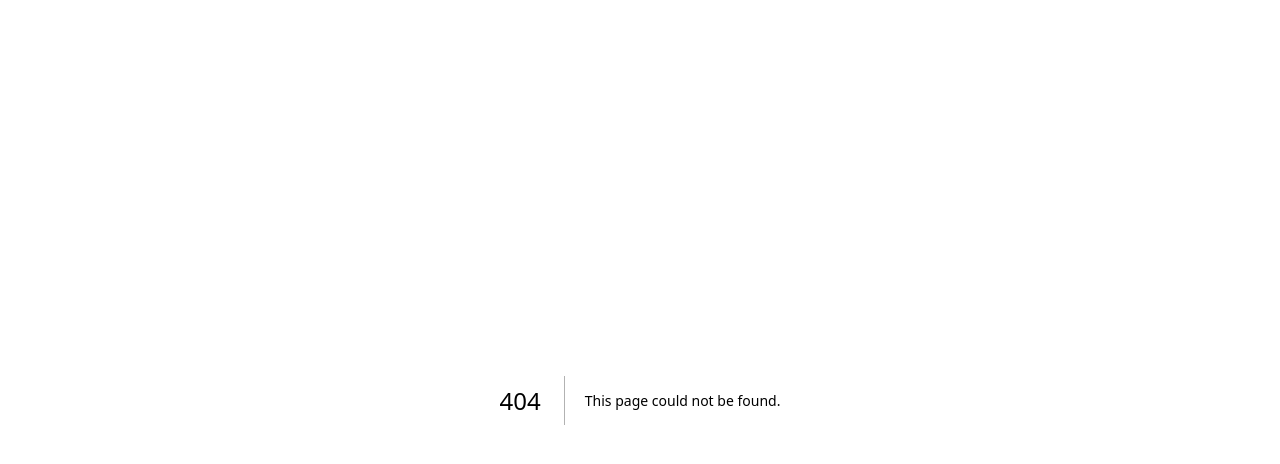
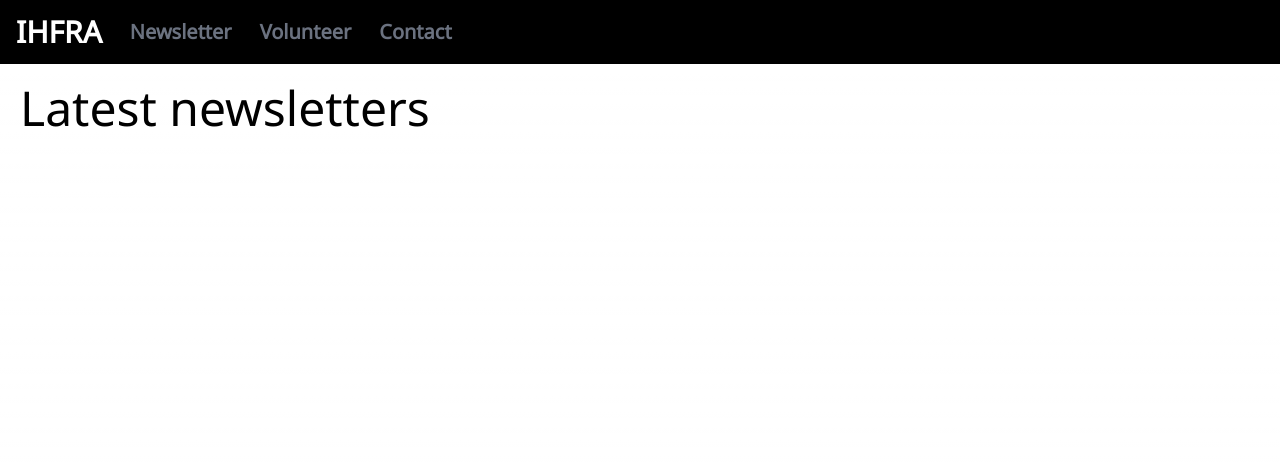
Before and after one commit to akchro/ihfra, a Next.js app: page /newsletter in a window 1280 px wide. Before the commit this address had no page. Shown: the top 464 px of the page. Built offline with nearby package versions, Linux system fonts and the light colour scheme.

Commit message:
Create newsletter functionality

```diff
--- /dev/null
+++ b/Components/navbar.js
@@ -0,0 +1,17 @@
+import React from 'react';
+import Image from "next/image";
+import Link from "next/link";
+
+
+const Navbar = () => {
+    return (
+        <div className={'bg-black flex h-16 items-center px-4 gap-7'}>
+            <Link href={'/'} className={'text-white font-noto_sans font-bold text-3xl'}>IHFRA</Link>
+            <Link href={'/newsletter'} className={'text-gray-500 font-noto_sans font-bold text-xl'}>Newsletter</Link>
+            <Link href={'/volunteer'} className={'text-gray-500 font-noto_sans font-bold text-xl'}>Volunteer</Link>
+            <Link href={'/contact'} className={'text-gray-500 font-noto_sans font-bold text-xl justify-end'}>Contact</Link>
+        </div>
+    );
+};
+
+export default Navbar;
--- a/app/globals.css
+++ b/app/globals.css
@@ -8,13 +8,6 @@
   --background-end-rgb: 255, 255, 255;
 }
 
-@media (prefers-color-scheme: light) {
-  :root {
-    --foreground-rgb: 255, 255, 255;
-    --background-start-rgb: 0, 0, 0;
-    --background-end-rgb: 0, 0, 0;
-  }
-}
 
 body {
   color: rgb(var(--foreground-rgb));
@@ -23,5 +16,5 @@ body {
       transparent,
       rgb(var(--background-end-rgb))
     )
-    rgb(var(--background-start-rgb));
+
 }
--- a/app/layout.js
+++ b/app/layout.js
@@ -11,8 +11,8 @@ const noto_sans = Noto_Sans({
 })
 
 export const metadata = {
-  title: 'Create Next App',
-  description: 'Generated by create next app',
+  title: 'IHFRA',
+  description: 'International Humanitarian Foundation Resource Association',
 }
 
 export default function RootLayout({ children }) {
--- /dev/null
+++ b/app/newsletter/1.js
@@ -0,0 +1 @@
+import React from 'react';
--- /dev/null
+++ b/app/newsletter/page.js
@@ -0,0 +1,12 @@
+import Navbar from "@/Components/navbar";
+
+export default function Page() {
+    return (
+        <>
+            <Navbar/>
+            <main className={'flex flex-col'}>
+                <h1 className={'font-noto_sans text-5xl mt-5 ml-5'}>Latest newsletters</h1>
+            </main>
+        </>
+    )
+}
--- a/app/page.js
+++ b/app/page.js
@@ -8,6 +8,7 @@ import PersonIcon from '@/assets/icons/person.svg';
 import HourglassIcon from '@/assets/icons/hourglass.svg';
 import OrganizationIcon from '@/assets/icons/org.svg';
 import LivesIcon from '@/assets/icons/lives.svg';
+import Link from "next/link";
 
 const GlobeComponent = dynamic(() => import('@/assets/globe'), {
     ssr: false
@@ -39,6 +40,12 @@ export default function Home() {
                 <Card img={LivesIcon} stat={"1000+"} description={"lives changed"} topColor={"#ff2626"}/>
             </div>
 
+            <div className={"h-[600px] bg-newsletter bg-cover bg-center flex justify-center items-center"}>
+                <div className={'bg-white/50 border-solid border-[6px] border-black p-3'}>
+                    <Link href={'/'} className={'text-5xl font-noto_sans'}>Check out our newsletter today!</Link>
+                </div>
+            </div>
+
             <div className={"h-[600px] bg-banner-pattern bg-cover bg-center mb-[150px] rounded-br-[150px] relative"}>
                 <h1 className={"text-white text-5xl absolute left-20 bottom-20 font-noto_sans w-2/3 leading-tight font-bold tracking-wider "}>
                     Helping in the medical and humanitarian field in our community
--- a/tailwind.config.js
+++ b/tailwind.config.js
@@ -13,6 +13,7 @@ module.exports = {
           'conic-gradient(from 180deg at 50% 50%, var(--tw-gradient-stops))',
         'banner-pattern':
           "linear-gradient(0deg, rgba(0,0,0,1) 0%, rgba(0,0,0,1) 5%, rgba(0,0,0,.2) 70%), url(~/assets/IMG_6336.jpeg)",
+        'newsletter': "url(~/assets/newsletter.jpeg)"
       },
       fontFamily: {
         noto_sans: ['var(--font-noto-sans)']
```
